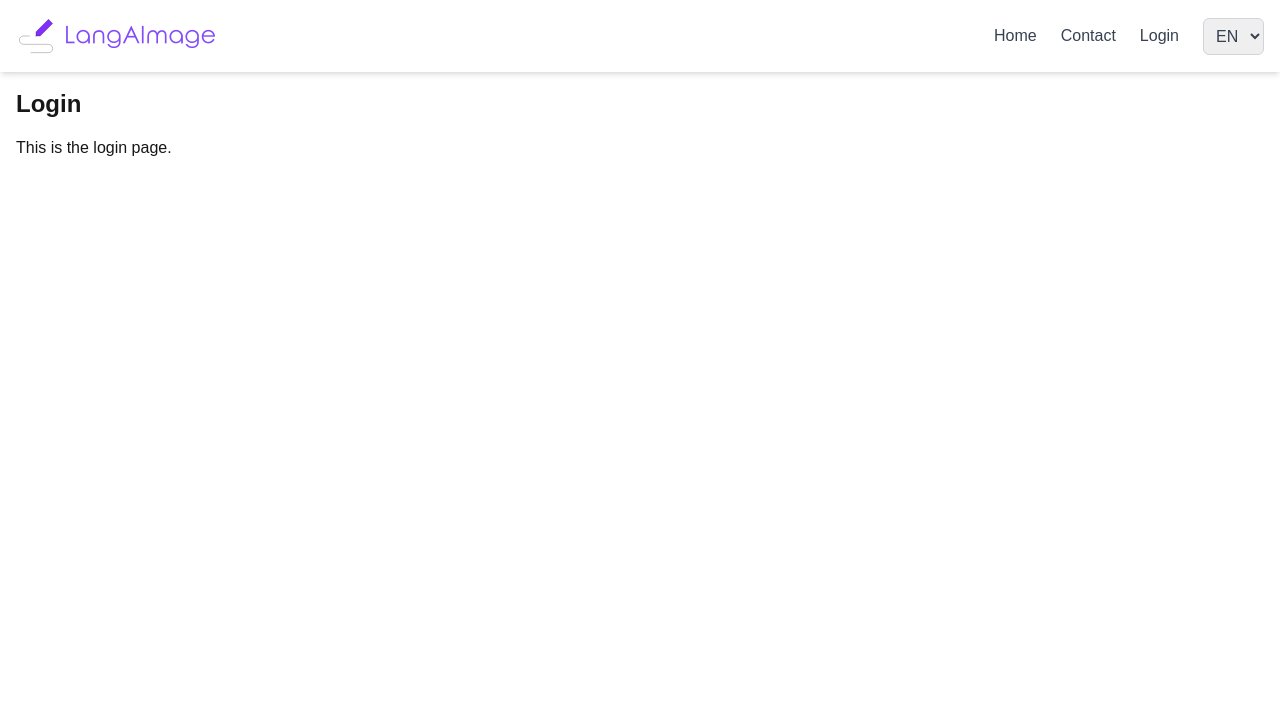
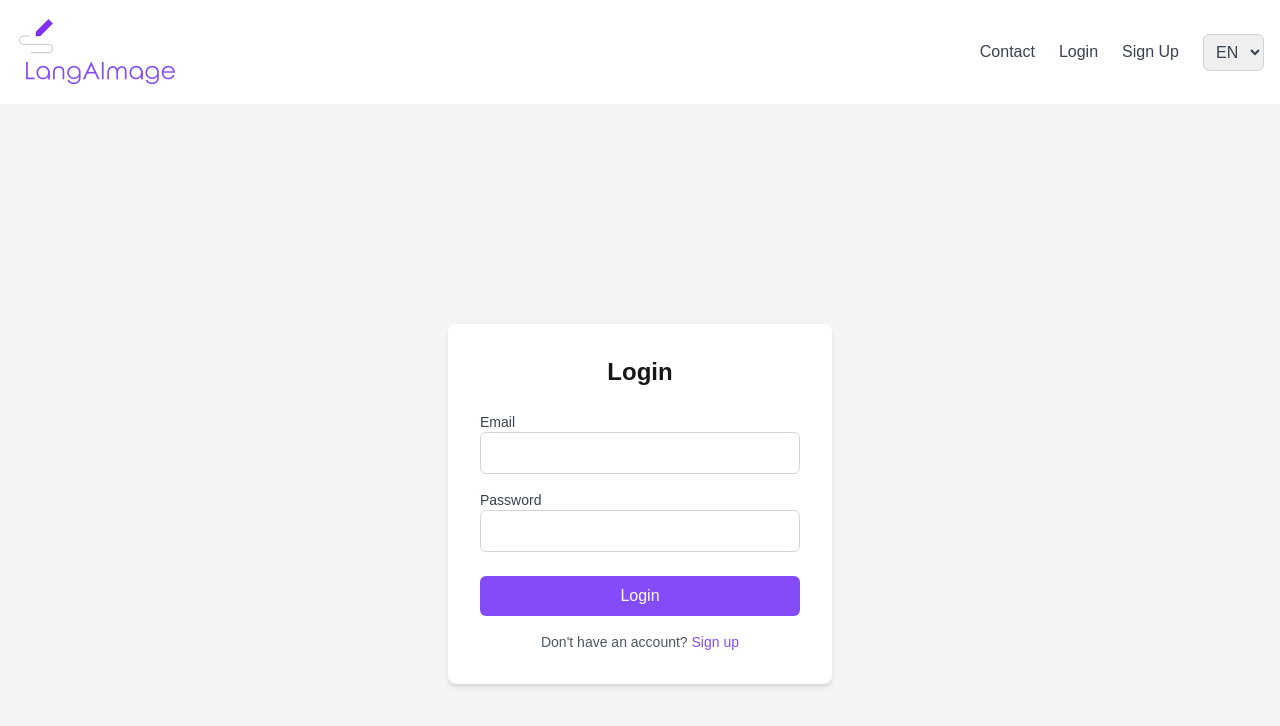
Before and after one commit to HugoNicolau/LangAImage, a Next.js app in the folder langaimage-nextjs/: page /login in a window 1280 px wide. Shown: the top 726 px of the page. Built offline with nearby package versions, Linux system fonts and the light colour scheme.

Commit message:
Add react-icons package and implement signup and contact pages with language support

```diff
--- a/langaimage-nextjs/app/contact/page.tsx
+++ b/langaimage-nextjs/app/contact/page.tsx
@@ -1,20 +1,61 @@
 "use client";
 
-import { useLanguage } from '../languageProvider';
-
-const ContactPage = () => {
+import { FaLinkedin, FaGithub, FaEnvelope } from "react-icons/fa";
+import { useLanguage } from "@/app/languageProvider";
+export default function ContactPage() {
   const { language } = useLanguage();
 
   return (
-    <>
-      <div className="container mx-auto p-4 text-gray-700">
-        <h1 className="text-2xl font-bold mb-4">
-          {language === 'en' ? 'Contact Us' : 'Contato'}
+    <div className="min-h-screen bg-gray-100 flex items-center justify-center">
+      <div className="bg-white p-8 rounded-lg shadow-lg max-w-2xl w-full">
+        <h1 className="text-3xl font-bold text-center mb-8">
+          {language === "en" ? "Contact Me" : "Entre em Contato"}
         </h1>
-        <p>{language === 'en' ? 'This is the contact page.' : 'Esta é a página de contato.'}</p>
+        <div className="space-y-6">
+          <div className="flex items-center space-x-4 p-4 bg-gray-50 rounded-lg hover:bg-gray-100 transition-colors">
+            <FaLinkedin className="text-4xl text-[#0077B5]" />
+            <div>
+              <h2 className="text-xl font-semibold">LinkedIn</h2>
+              <a
+                href="https://www.linkedin.com/in/hugo-nicolau/"
+                target="_blank"
+                rel="noopener noreferrer"
+                className="text-gray-600 hover:text-secondary transition-colors"
+              >
+                {language === "en" ? "Connect with me on LinkedIn" : "Conecte-se comigo no LinkedIn"}
+              </a>
+            </div>
+          </div>
+
+          <div className="flex items-center space-x-4 p-4 bg-gray-50 rounded-lg hover:bg-gray-100 transition-colors">
+            <FaGithub className="text-4xl text-gray-800" />
+            <div>
+              <h2 className="text-xl font-semibold">GitHub</h2>
+              <a
+                href="https://github.com/HugoNicolau"
+                target="_blank"
+                rel="noopener noreferrer"
+                className="text-gray-600 hover:text-secondary transition-colors"
+              >
+                {language === "en" ? "Check out my projects on GitHub" : "Veja meus projetos no GitHub"}
+              </a>
+            </div>
+          </div>
+
+          <div className="flex items-center space-x-4 p-4 bg-gray-50 rounded-lg hover:bg-gray-100 transition-colors">
+            <FaEnvelope className="text-4xl text-[#D14836]" />
+            <div>
+              <h2 className="text-xl font-semibold">Gmail</h2>
+              <a
+                href="mailto:nicolau.hugogiles@gmail.com"
+                className="text-gray-600 hover:text-secondary transition-colors"
+              >
+                {language === "en" ? "Send me an email" : "Envie-me um e-mail"}
+              </a>
+            </div>
+          </div>
+        </div>
       </div>
-    </>
+    </div>
   );
-};
-
-export default ContactPage;
+}
--- a/langaimage-nextjs/app/languageProvider.tsx
+++ b/langaimage-nextjs/app/languageProvider.tsx
@@ -1,17 +1,14 @@
-"use client"; // Mark this as a client component
+"use client";
 
 import { createContext, useState, useContext, ReactNode } from "react";
 
-// Define the context type
 interface LanguageContextType {
   language: string;
   handleLanguageChange: (event: React.ChangeEvent<HTMLSelectElement>) => void;
 }
 
-// Create the context
 const LanguageContext = createContext<LanguageContextType | undefined>(undefined);
 
-// Create a provider component
 export const LanguageProvider = ({ children }: { children: ReactNode }) => {
   const [language, setLanguage] = useState<string>("en");
 
@@ -26,7 +23,6 @@ export const LanguageProvider = ({ children }: { children: ReactNode }) => {
   );
 };
 
-// Custom hook to use the language context
 export const useLanguage = () => {
   const context = useContext(LanguageContext);
   if (!context) {
--- a/langaimage-nextjs/app/login/page.tsx
+++ b/langaimage-nextjs/app/login/page.tsx
@@ -1,10 +1,137 @@
-const LoginPage = () => {
-    return (
-      <div className="container mx-auto p-4">
-        <h1 className="text-2xl font-bold mb-4">Login</h1>
-        <p>This is the login page.</p>
-      </div>
-    );
+"use client"; // Mark this as a client component
+
+import { useState } from "react";
+import { useRouter } from "next/navigation";
+import Link from "next/link";
+import { useLanguage } from "@/app/languageProvider";
+import axios from "axios";
+
+export default function LoginPage() {
+  const { language } = useLanguage();
+  const router = useRouter();
+  const [email, setEmail] = useState("");
+  const [password, setPassword] = useState("");
+  const [error, setError] = useState("");
+  const [isLoading, setIsLoading] = useState(false); // Loading state
+
+  const handleLogin = async (e: React.FormEvent) => {
+    e.preventDefault();
+
+    if (!email || !password) {
+      setError(language === "en" ? "Please fill in all fields." : "Por favor, preencha todos os campos.");
+      return;
+    }
+
+    setIsLoading(true);
+    setError("");
+
+    try {
+      const response = await axios.post(
+        `${process.env.NEXT_PUBLIC_API_URL}/user/signin`,
+        {
+          email,
+          password,
+        },
+        {
+          headers: {
+            "Content-Type": "application/json",
+          },
+        },
+      );
+
+      if (response.status === 200) {
+        router.push("/");
+      } else {
+        setError(language === "en" ? "Invalid email or password." : "E-mail ou senha inválidos.");
+      }
+    } catch (error) {
+      console.error("Login error:", error);
+      setError(
+        language === "en"
+          ? "An error occurred. Please try again later."
+          : "Ocorreu um erro. Por favor, tente novamente mais tarde.",
+      );
+    } finally {
+      setIsLoading(false);
+    }
   };
 
-  export default LoginPage;
+  return (
+    <div className="min-h-screen flex items-center justify-center bg-gray-100">
+      <div className="bg-white p-8 rounded-lg shadow-md w-96">
+        <h1 className="text-2xl font-bold mb-6 text-center">
+          {language === "en" ? "Login" : "Entrar"}
+        </h1>
+        <form onSubmit={handleLogin}>
+          <div className="mb-4">
+            <label htmlFor="email" className="block text-sm font-medium text-gray-700">
+              {language === "en" ? "Email" : "E-mail"}
+            </label>
+            <input
+              type="email"
+              id="email"
+              value={email}
+              onChange={(e) => setEmail(e.target.value)}
+              className="w-full px-3 py-2 border border-gray-300 rounded-md focus:outline-none focus:border-secondary"
+              required
+            />
+          </div>
+          <div className="mb-6">
+            <label htmlFor="password" className="block text-sm font-medium text-gray-700">
+              {language === "en" ? "Password" : "Senha"}
+            </label>
+            <input
+              type="password"
+              id="password"
+              value={password}
+              onChange={(e) => setPassword(e.target.value)}
+              className="w-full px-3 py-2 border border-gray-300 rounded-md focus:outline-none focus:border-secondary"
+              required
+              minLength={6}
+            />
+          </div>
+          {error && <p className="text-red-500 text-sm mb-4">{error}</p>}
+          <button
+            type="submit"
+            className="w-full bg-secondary text-white py-2 px-4 rounded-md hover:bg-secondary-dark focus:outline-none disabled:opacity-50"
+            disabled={isLoading}
+          >
+            {isLoading ? (
+              <span className="flex items-center justify-center">
+                <svg
+                  className="animate-spin h-5 w-5 mr-3 text-white"
+                  xmlns="http://www.w3.org/2000/svg"
+                  fill="none"
+                  viewBox="0 0 24 24"
+                >
+                  <circle
+                    className="opacity-25"
+                    cx="12"
+                    cy="12"
+                    r="10"
+                    stroke="currentColor"
+                    strokeWidth="4"
+                  ></circle>
+                  <path
+                    className="opacity-75"
+                    fill="currentColor"
+                    d="M4 12a8 8 0 018-8V0C5.373 0 0 5.373 0 12h4zm2 5.291A7.962 7.962 0 014 12H0c0 3.042 1.135 5.824 3 7.938l3-2.647z"
+                  ></path>
+                </svg>
+                {language === "en" ? "Logging in..." : "Entrando..."}
+              </span>
+            ) : (
+              language === "en" ? "Login" : "Entrar"
+            )}
+          </button>
+        </form>
+        <p className="mt-4 text-center text-sm text-gray-600">
+          {language === "en" ? "Don't have an account? " : "Não tem uma conta? "}
+          <Link href="/signup" className="text-secondary hover:underline">
+            {language === "en" ? "Sign up" : "Cadastre-se"}
+          </Link>
+        </p>
+      </div>
+    </div>
+  );
+}
--- /dev/null
+++ b/langaimage-nextjs/app/signup/page.tsx
@@ -0,0 +1,75 @@
+"use client"; // Mark this as a client component
+
+import { useState } from "react";
+import { useRouter } from "next/navigation";
+import Link from "next/link";
+import { useLanguage } from "@/app/languageProvider";
+
+export default function SignupPage() {
+  const { language } = useLanguage();
+  const router = useRouter();
+  const [email, setEmail] = useState("");
+  const [password, setPassword] = useState("");
+  const [error, setError] = useState("");
+
+  const handleSignup = async (e: React.FormEvent) => {
+    e.preventDefault();
+
+    if (email && password) {
+      router.push("/");
+    } else {
+      setError(language === "en" ? "Please fill in all fields." : "Por favor, preencha todos os campos.");
+    }
+  };
+
+  return (
+    <div className="min-h-screen flex items-center justify-center bg-gray-100">
+      <div className="bg-white p-8 rounded-lg shadow-md w-96">
+        <h1 className="text-2xl font-bold mb-6 text-center">
+          {language === "en" ? "Sign Up" : "Cadastre-se"}
+        </h1>
+        <form onSubmit={handleSignup}>
+          <div className="mb-4">
+            <label htmlFor="email" className="block text-sm font-medium text-gray-700">
+              {language === "en" ? "Email" : "E-mail"}
+            </label>
+            <input
+              type="email"
+              id="email"
+              value={email}
+              onChange={(e) => setEmail(e.target.value)}
+              className="w-full px-3 py-2 border border-gray-300 rounded-md focus:outline-none focus:border-secondary"
+              required
+            />
+          </div>
+          <div className="mb-6">
+            <label htmlFor="password" className="block text-sm font-medium text-gray-700">
+              {language === "en" ? "Password" : "Senha"}
+            </label>
+            <input
+              type="password"
+              id="password"
+              value={password}
+              onChange={(e) => setPassword(e.target.value)}
+              className="w-full px-3 py-2 border border-gray-300 rounded-md focus:outline-none focus:border-secondary"
+              required
+            />
+          </div>
+          {error && <p className="text-red-500 text-sm mb-4">{error}</p>}
+          <button
+            type="submit"
+            className="w-full bg-secondary text-white py-2 px-4 rounded-md hover:bg-secondary-dark focus:outline-none"
+          >
+            {language === "en" ? "Sign Up" : "Cadastre-se"}
+          </button>
+        </form>
+        <p className="mt-4 text-center text-sm text-gray-600">
+          {language === "en" ? "Already have an account? " : "Já tem uma conta? "}
+          <Link href="/login" className="text-secondary hover:underline">
+            {language === "en" ? "Login" : "Entrar"}
+          </Link>
+        </p>
+      </div>
+    </div>
+  );
+}
--- a/langaimage-nextjs/components/Header.tsx
+++ b/langaimage-nextjs/components/Header.tsx
@@ -1,16 +1,15 @@
-"use client"; // Mark this as a client component
+"use client";
 
 import Link from "next/link";
 import Image from "next/image";
-import { useLanguage } from "../app/languageProvider"; // Import the hook
+import { useLanguage } from "../app/languageProvider";
 
 const Header = () => {
-  const { language, handleLanguageChange } = useLanguage(); // Use the hook
+    const { language, handleLanguageChange } = useLanguage();
 
     return (
         <header className="bg-white shadow-md">
             <div className="container mx-auto flex items-center justify-between p-4">
-        {/* Logo and Site Name */}
                 <div className="flex items-center">
                     <Link href="/">
                         <Image
@@ -20,27 +19,25 @@ const Header = () => {
                             height={40}
                             className="h-10 w-auto"
                         />
-          </Link>
                         <h1 className="font-rounded-elegance text-secondary text-2xl ml-2">
                             LangAImage
                         </h1>
+                    </Link>
                 </div>
 
-        {/* Navigation Links and Language Selector */}
                 <div className="flex items-center space-x-6">
                     <nav className="flex space-x-6">
-            <Link href="/" className="text-gray-700 hover:text-secondary font-medium">
-              {language === "en" ? "Home" : "Início"}
-            </Link>
                         <Link href="/contact" className="text-gray-700 hover:text-secondary font-medium">
                             {language === "en" ? "Contact" : "Contato"}
                         </Link>
                         <Link href="/login" className="text-gray-700 hover:text-secondary font-medium">
                             {language === "en" ? "Login" : "Entrar"}
                         </Link>
+                        <Link href="/signup" className="text-gray-700 hover:text-secondary font-medium">
+                            {language === "en" ? "Sign Up" : "Cadastre-se"}
+                        </Link>
                     </nav>
 
-          {/* Language Selector */}
                     <div className="ml-4">
                         <select
                             id="language"
--- a/langaimage-nextjs/package.json
+++ b/langaimage-nextjs/package.json
@@ -12,7 +12,8 @@
     "axios": "^1.7.9",
     "next": "15.1.3",
     "react": "^19.0.0",
-    "react-dom": "^19.0.0"
+    "react-dom": "^19.0.0",
+    "react-icons": "^5.4.0"
   },
   "devDependencies": {
     "@eslint/eslintrc": "^3",
```
Also changed, not shown: 1 other file (tests, documents, lock files or other folders). Lines whose indentation alone changed are shown as unchanged.
